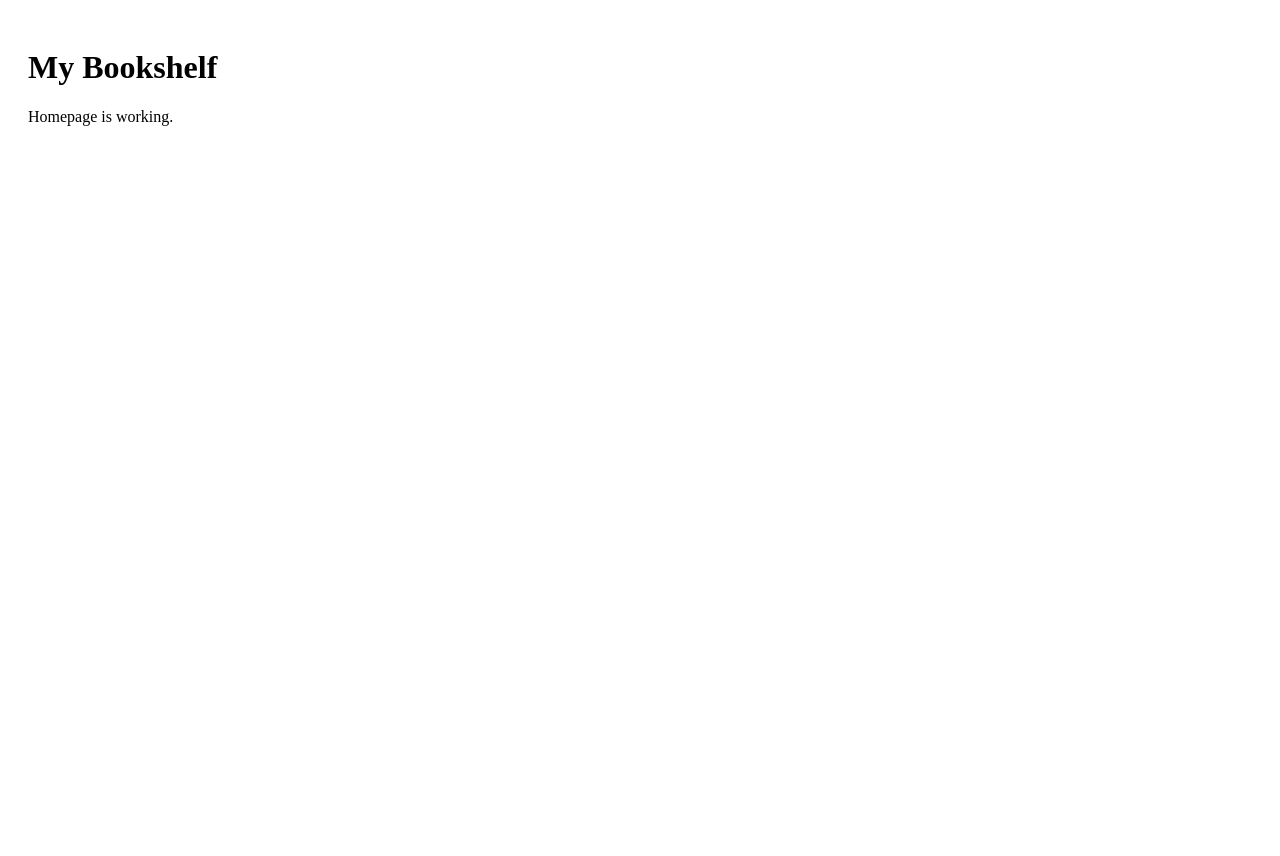
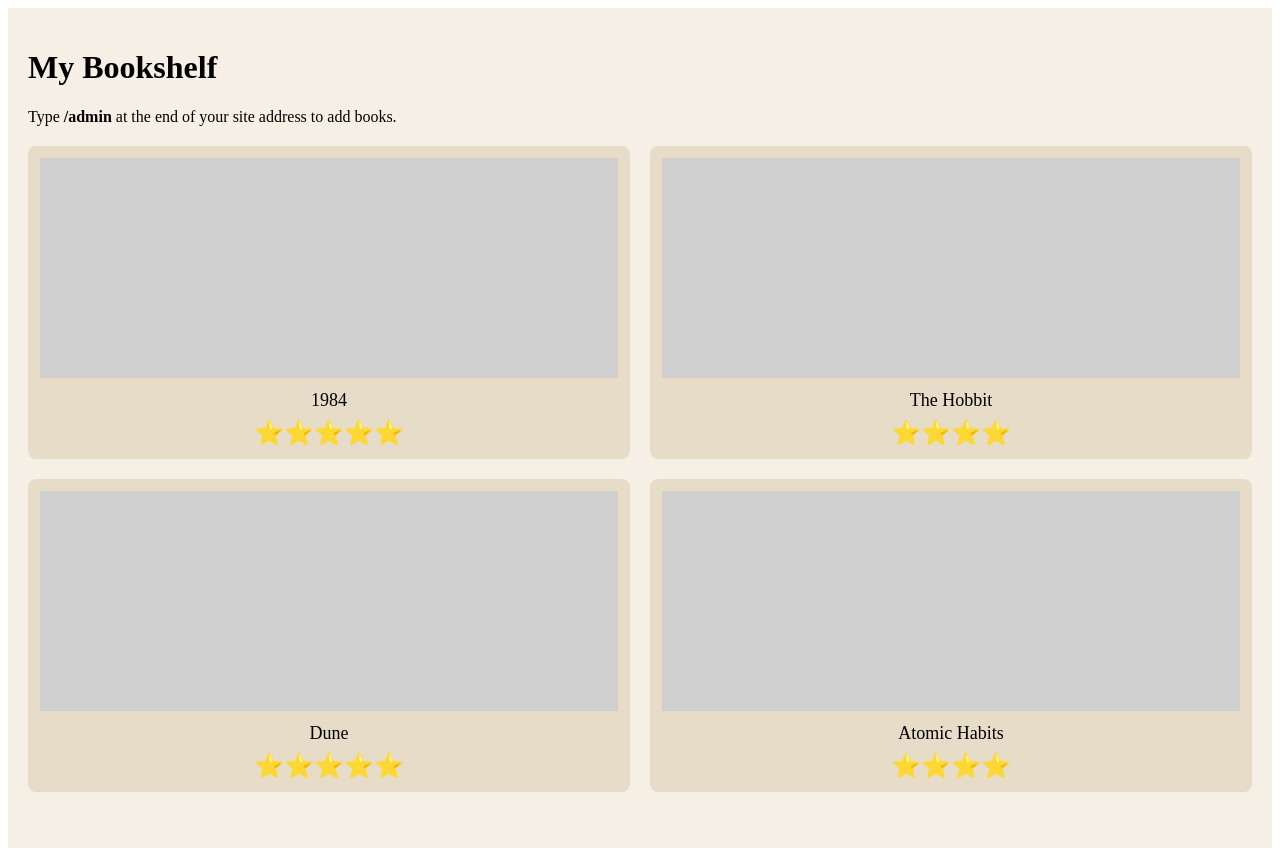
Before and after one commit to nickgirling256-hue/The-Book-case, a Next.js app: page / in a window 1280 px wide. Before the commit the page ends 800 px from the top, so only its background shows below. Built offline with nearby package versions, Linux system fonts and the light colour scheme.

Commit message:
Implement book display with ratings in Home component
Added a books array to display a list of books with titles and ratings. Updated the main component's style and structure to include a grid layout for book presentation.

```diff
--- a/app/page.js
+++ b/app/page.js
@@ -1,8 +1,59 @@
 export default function Home() {
+  const books = [
+    { title: "1984", rating: 5 },
+    { title: "The Hobbit", rating: 4 },
+    { title: "Dune", rating: 5 },
+    { title: "Atomic Habits", rating: 4 }
+  ];
+
   return (
-    <main style={{ padding: 20, fontFamily: "serif" }}>
+    <main
+      style={{
+        padding: 20,
+        fontFamily: "serif",
+        background: "#f5efe6",
+        minHeight: "100vh"
+      }}
+    >
       <h1>My Bookshelf</h1>
-      <p>Homepage is working.</p>
+
+      <p>
+        Type <strong>/admin</strong> at the end of your site address to add books.
+      </p>
+
+      <div
+        style={{
+          display: "grid",
+          gridTemplateColumns: "repeat(2, 1fr)",
+          gap: 20,
+          marginTop: 20
+        }}
+      >
+        {books.map((book, i) => (
+          <div
+            key={i}
+            style={{
+              background: "#e7dcc8",
+              padding: 12,
+              textAlign: "center",
+              borderRadius: 8
+            }}
+          >
+            <div
+              style={{
+                width: "100%",
+                height: 220,
+                background: "#cfcfcf",
+                marginBottom: 12
+              }}
+            />
+            <p style={{ fontSize: 18, margin: "8px 0" }}>{book.title}</p>
+            <p style={{ fontSize: 24, margin: 0 }}>
+              {"⭐".repeat(book.rating)}
+            </p>
+          </div>
+        ))}
+      </div>
     </main>
   );
 }
```
